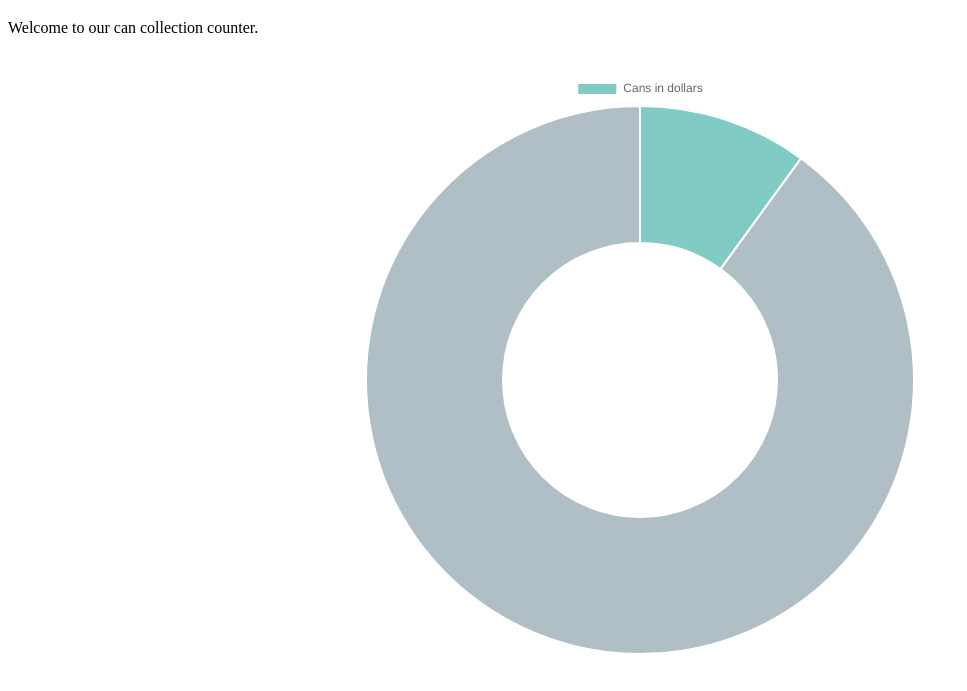
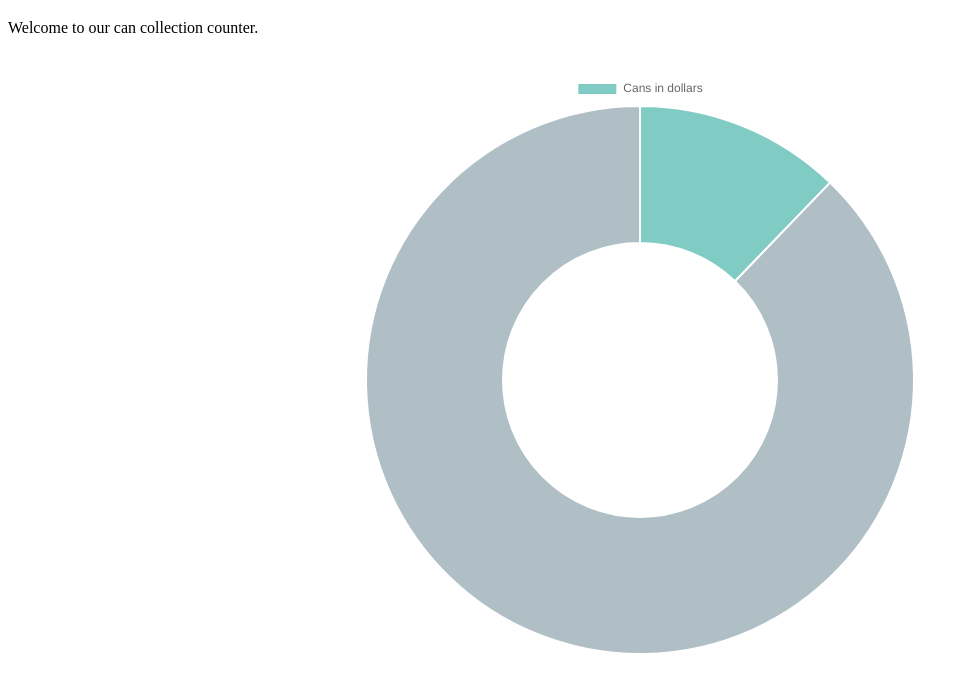
Before and after one commit to Dalepalmer/can_counter, a Gatsby site: page / in a window 1280 px wide. Shown: the part 61-752 px from the top of the page, without its empty margins (0-967 px from the left). Built offline with nearby package versions, Linux system fonts and the light colour scheme; Gatsby itself is replaced by a stand-in of ours.

Commit message:
updated numbers

```diff
--- a/src/pages/index.js
+++ b/src/pages/index.js
@@ -48,7 +48,7 @@ const chartOptions = {
 const chartData = {labels: ["Cans in dollars"],
     datasets: [
 
-    {data: [10, 90],
+    {data: [24.40, 175.60],
     backgroundColor: ["#80cbc4", "#b0bec5"],
     labels: ["Percentage Collected", "Percentage Remaining"]}
     ]}
```
